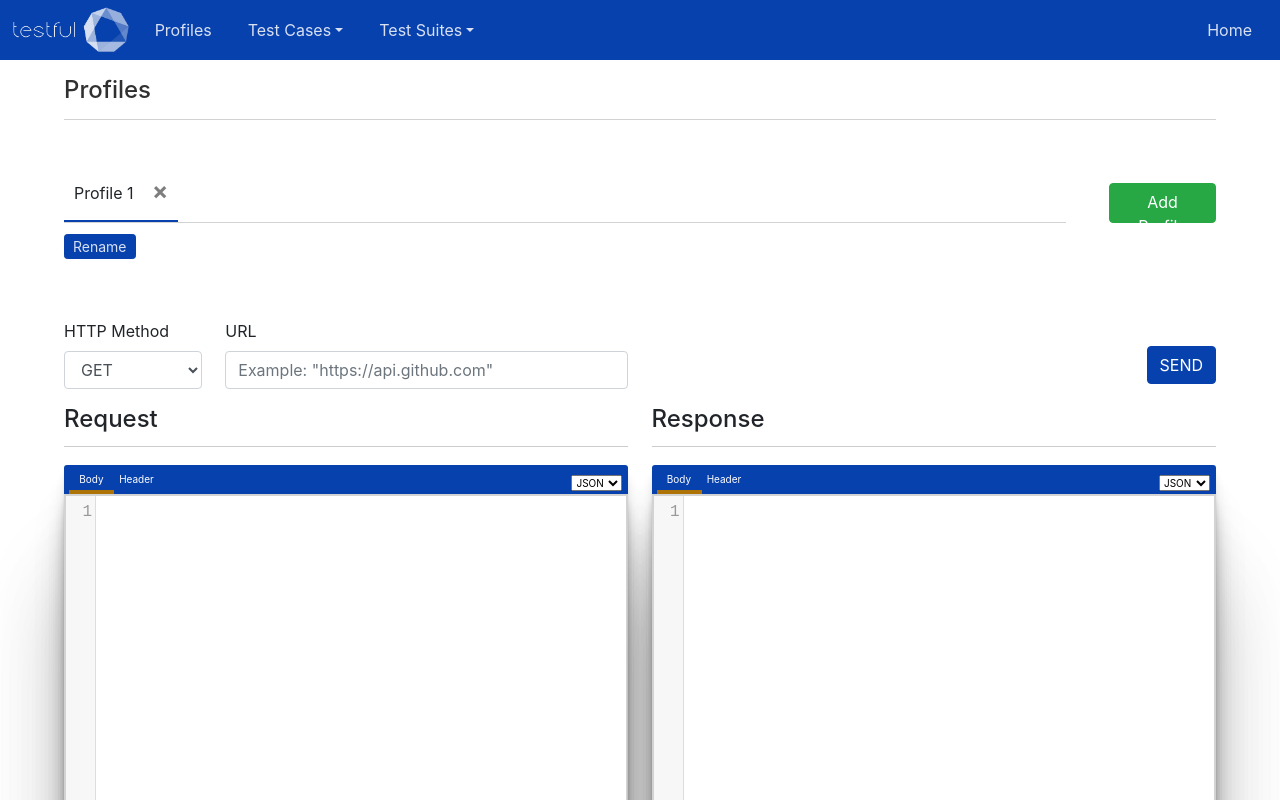
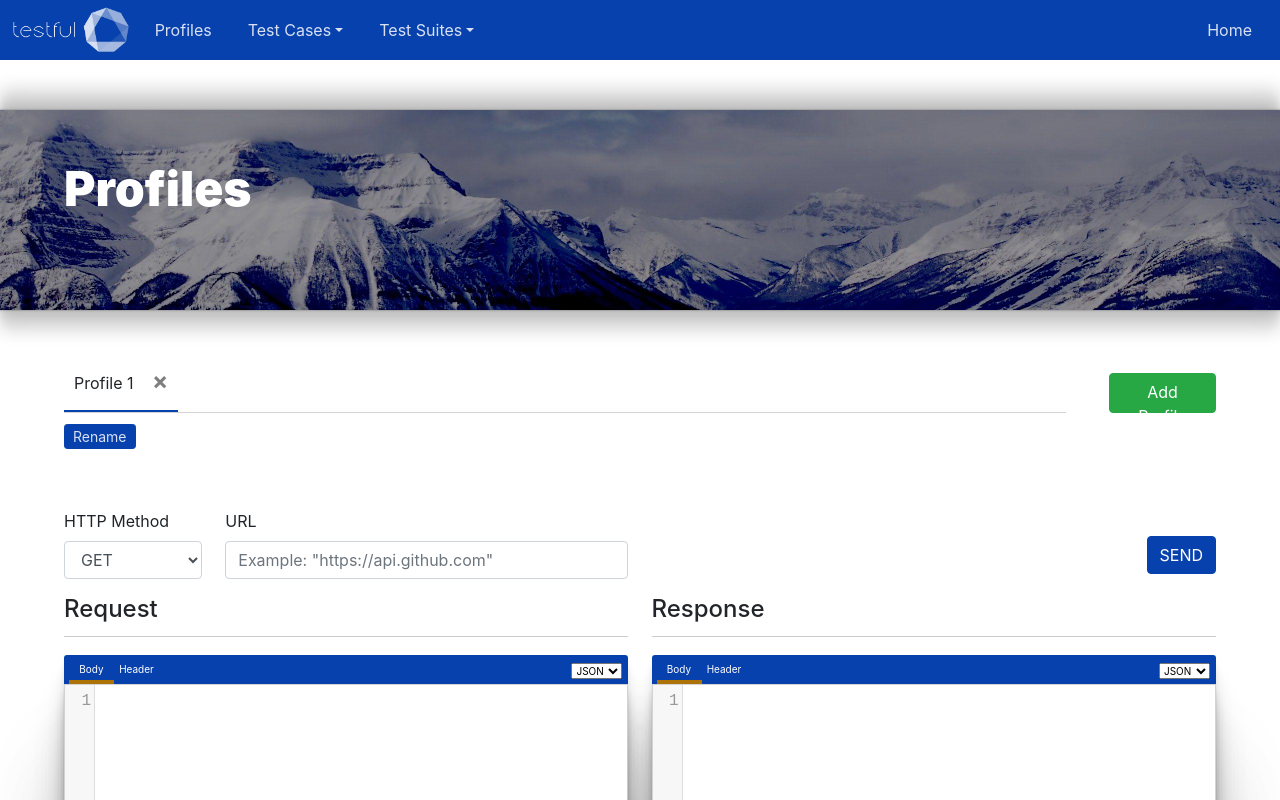
Before and after one commit to keajone/testful, a React (Create React App) app: page /profiles in a window 1280 px wide. Shown: the top 800 px of the page. Built offline with nearby package versions, Linux system fonts and the light colour scheme.

Commit message:
changed some looks with header and pages; stable build

```diff
--- a/src/components/Cases/AllCasesForm.js
+++ b/src/components/Cases/AllCasesForm.js
@@ -107,6 +107,8 @@ class AllCasesForm extends React.Component {
     }
 
     render() {
+
+        // Searching
         const {search} = this.state;
         const filteredCases = this.state.caseList.filter(testCase => {
             return (
@@ -121,6 +123,7 @@ class AllCasesForm extends React.Component {
                 <table className="view-cases-table-header">
                     <tbody>
                         <tr>
+                            {/** Search Bar */}
                             <td className="case-search">
                                 <div className="form-group has-search">
                                     <span className="form-control-feedback"><BsSearch/></span>
@@ -129,6 +132,8 @@ class AllCasesForm extends React.Component {
                                         onChange={this.handleSearchChange}/>
                                 </div>
                             </td>
+
+                            {/** Run all cases */}
                             <td className="run-all-container">
                                 <div>
                                     <button id="run-all-cases-btn" type="button" onClick={() => {this.runAllCases(filteredCases)}} className="btn btn-dark" data-toggle="tooltip" data-placement="top" title="Run All Tests">
@@ -141,6 +146,16 @@ class AllCasesForm extends React.Component {
                     </tbody>
                 </table>
 
+                <div>
+                    <ul className="label-header-list">
+                        <li id="name"><label>Name</label></li>
+                        <li id="url"><label>URL</label></li>
+                        <li id="method"><label>Method</label></li>
+                        <li id="edit"><label>Edit</label></li>
+                        <li id="run"><label>Run</label></li>
+                        <li id="status"><label>Status</label></li>
+                    </ul>
+                </div>
 
                 <div className="case-list">
                     {(filteredCases.length > 0) ?
@@ -150,6 +165,7 @@ class AllCasesForm extends React.Component {
                         })
                     ) :
                     (
+                        // No results from search
                         <div className="case-item">
                             <ul><li><label>No Results</label></li></ul>
                         </div>
--- a/src/components/Previews/PageHeader.js
+++ b/src/components/Previews/PageHeader.js
@@ -7,10 +7,14 @@ class PageHeader extends Component {
         super(props);
         this.value = props.value;
     }
+    /**<div className="page-header">
+                <h4>{this.value}</h4>
+            </div>*/
 
     render() {
         return (
             <div className="page-header">
+                <img className="page-header-pic" src="./header-2.jpg" alt="Testful"/>
                 <h4>{this.value}</h4>
             </div>
         );
--- a/src/components/Suites/CreateNewSuite.js
+++ b/src/components/Suites/CreateNewSuite.js
@@ -3,6 +3,7 @@ import React from "react";
 
 // Component imports
 import ToolNav from "../Tool/ToolNav";
+import PageHeader from "../Previews/PageHeader";
 
 /**
  * Component for managing the page that creates new test suites.
@@ -19,7 +20,12 @@ class CreateNewSuite extends React.Component {
     // }
 
     render() {
-        return (<div></div>);
+        return (
+            <div className="new-test-suite-container">
+                <ToolNav />
+                <PageHeader value="New Test Suite"/>
+            </div>
+        );
     }
 }
 
--- a/src/components/Suites/ViewAllSuites.js
+++ b/src/components/Suites/ViewAllSuites.js
@@ -3,6 +3,7 @@ import React from "react";
 
 // Component imports
 import ToolNav from "../Tool/ToolNav";
+import PageHeader from "../Previews/PageHeader";
 
 /**
  * Component for managing the page that views all test suites.
@@ -20,7 +21,12 @@ class ViewAllSuites extends React.Component {
     // }
 
     render() {
-        return (<div></div>);
+        return (
+            <div className="view-all-suites-container">
+                <ToolNav />
+                <PageHeader value="Test Suites"/>
+            </div>
+        );
     }
 }
 
--- a/src/components/css/Cases/AllCasesForm.css
+++ b/src/components/css/Cases/AllCasesForm.css
@@ -52,7 +52,7 @@
     padding-right: 18px;
     padding-top: 10px !important;
     /* margin-left: 500px; */
-    width: 41%;
+    width: 40%;
 }
 .li-edit button {
     float: right;
@@ -61,7 +61,7 @@
     text-align: center;
     min-width: 40px;
     padding-top: 10px !important;
-    width: 4%;
+    width: 5%;
 }
 
 /* Run button */
@@ -79,7 +79,7 @@
     text-align: center;
     min-width: 40px;
     display: none;
-    width: 4%;
+    width: 5%;
     padding-top: 8px !important;
 }
 .li-pass button {
@@ -87,7 +87,7 @@
 }
 .li-fail {
     text-align: center;
-    width: 4%;
+    width: 5%;
     min-width: 40px;
     display: none;
     padding-top: 10px !important;
@@ -102,12 +102,15 @@
 .case-search {
     /* border: 1px solid purple; */
     padding-top: 3px;
-    max-width: 95%;
+    width: 95%;
     padding-right: 10px;
     /* margin-top: 10px;
     margin-bottom: 10px;
     width: 350px;
     margin-left: 75%; */
+}
+button#run-all-cases-btn {
+    margin-left: 3px;
 }
 .run-all-container {
     /* position: absolute;
@@ -136,24 +139,67 @@
     margin-left: 5%;
     height: 70px;
 
+
+}
+.view-cases-table-header tr {
+    width: 100%;
+}
+.view-cases-table-header td {
+    /* border: 1px solid red; */
 }
 .has-search .form-control {
     padding-left: 2.375rem;
 }
-
 .has-search {
     margin-bottom: 0px;
     width: 330px;
     float: right;
 }
-
 .has-search .form-control-feedback {
     position: absolute;
     z-index: 50;
     display: block;
     width: 2.375rem;
-    top: 135px;
+    top: 375px;
     line-height: 2.375rem;
     text-align: center;
     color: #aaa;
 }
+.label-header-list {
+    list-style-type: none;
+    width: 90%;
+    margin-left: 5%;
+    /* border: 1px solid blue; */
+    padding-left: 0px;
+    margin-bottom: 0px;
+
+}
+#name {
+    width: 20%;
+    padding-left: 13px;
+}
+#url {
+    width: 20%;
+}
+#method {
+    width: 10%;
+    padding-left: 7px;
+}
+#edit {
+    width: 40%;
+    text-align: right;
+    padding-right: 25px;
+}
+#run {
+    width: 5%;
+    text-align: center;
+}
+#status {
+    width: 5%;
+    min-width: 40px;
+    text-align: center;
+}
+.label-header-list li {
+    display: inline-block;
+    /* border: 1px solid red; */
+}
--- a/src/components/css/Cases/NewCaseForm.css
+++ b/src/components/css/Cases/NewCaseForm.css
@@ -28,7 +28,7 @@
     margin-top: 40px;
     width: 20%;
     position: absolute;
-    top: 307px;
+    top: 520px;
     margin-left: 70%;
 }
 .new-case-submit button {
--- a/src/components/css/Previews/PageHeader.css
+++ b/src/components/css/Previews/PageHeader.css
@@ -1,18 +1,45 @@
 .page-header {
+    /* margin-top: 10px; */
     margin-left: auto;
     margin-right: auto;
-    width: 90%;
-    height: 60px;
-    padding-top: 16px;
-    border-bottom: 1px solid lightgrey;
+    margin-top: 50px;
+    margin-bottom: 50px;
+    width: 100%;
+    height: 200px;
+    /* padding-top: 16px; */
+    /* border-bottom: 1px solid lightgrey; */
+    overflow: hidden;
+    box-shadow:
+        0 2.8px 2.2px rgba(0, 0, 0, 0.034),
+        0 6.7px 5.3px rgba(0, 0, 0, 0.048),
+        0 12.5px 10px rgba(0, 0, 0, 0.06),
+        0 22.3px 17.9px rgba(0, 0, 0, 0.072),
+        0 20.8px 15.4px rgba(0, 0, 0, 0.086),
+        0 1px 1px rgba(0, 0, 0, 0.12),
+        0 -2.8px 2.2px rgba(0, 0, 0, 0.034),
+        0 -6.7px 5.3px rgba(0, 0, 0, 0.048),
+        0 -12.5px 10px rgba(0, 0, 0, 0.06),
+        0 -22.3px 17.9px rgba(0, 0, 0, 0.072),
+        0 -20.8px 15.4px rgba(0, 0, 0, 0.086),
+        0 -1px 1px rgba(0, 0, 0, 0.12);
+}
+
+.page-header-pic {
+    object-fit: contain;
+    /* height: 100px; */
+    width: 100%;
 }
 
 .page-header > h4 {
-    margin: 0px;
+    position: absolute;
+    top: 160px;
+    left: 5%;
+    z-index: 70;
+    font-weight: 900;
     /* font-weight: normal; */
 	/* font-family: 'Ultra', sans-serif; */
     /* -webkit-font-smoothing: antialiased; */
-    /* font-size: 1.75em; */
+    font-size: 3em;
     /* font-weight: 600; */
-    color: #303030;
+    color: white;
 }
--- a/src/components/css/Tabs/ProfileTabs.css
+++ b/src/components/css/Tabs/ProfileTabs.css
@@ -3,7 +3,7 @@
 */
 
 .profile-tabs-container {
-    margin-top: 50px;
+    margin-bottom: 600px;
 }
 
 .nav-tabs {
@@ -32,7 +32,7 @@
 .nav-tabs .tab {
     background-color: white;
     padding: 5px 10px 5px 10px;
-    margin-right: 5px;
+    /* margin-right: 5px; */
     /* border-top: 3px solid white;
     border-bottom: 3px solid white; */
     /* border-top-left-radius: 3px;
@@ -43,6 +43,12 @@
     /* width: 105px */
 }
 .nav-tabs .active {
+    border-bottom: 2px solid #0741ad;
+}
+.nav-tabs .tab:hover {
+    border-bottom: 2px solid lightgray;
+}
+.nav-tabs .active:hover {
     border-bottom: 2px solid #0741ad;
 }
 .add-profile {
--- a/src/components/css/Tabs/RequestTabs.css
+++ b/src/components/css/Tabs/RequestTabs.css
@@ -79,7 +79,7 @@
 .tab-content .CodeMirror {
     box-sizing: content-box;
     height: 480px !important;
-    border: 1px solid lightgray;
+    /* border: 1px solid lightgray; */
 }
 
 .CodeMirror-scroll {
```
Also changed, not shown: public/header-2.jpg (added), public/header.jpg (added).
